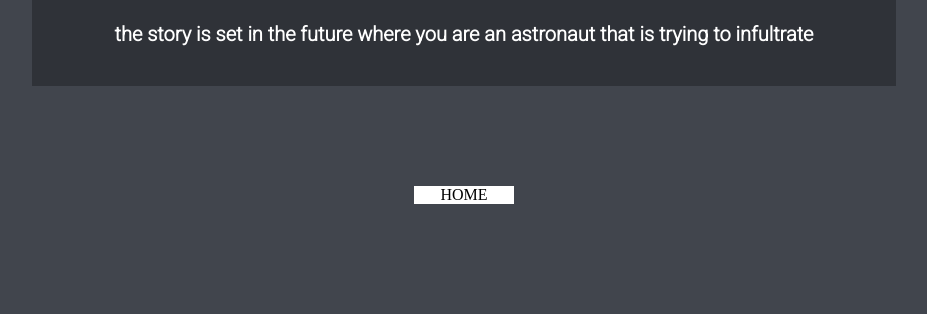
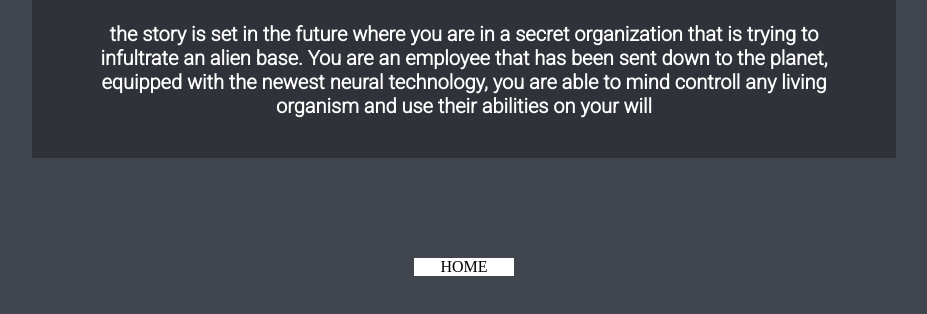
Before and after one commit to thehg0902/Embezze, a plain HTML site: page page4.html in a window 1280 px wide. Shown: the part 242-556 px from the top of the page, without its empty margins (176-1103 px from the left). Drawn offline with Linux system fonts and the light colour scheme.

Commit message:
Update page4.html

```diff
--- a/page4.html
+++ b/page4.html
@@ -43,7 +43,8 @@
     <div class="content">
       <center>
       <h2>Story</h2>
-      <b>the story is set in the future where you are an astronaut that is trying to infultrate </b>
+      <b>the story is set in the future where you are in a secret organization that is trying to infultrate an alien base. You are an employee that has been sent down to
+        the planet, equipped with the newest neural technology, you are able to mind controll any living organism and use their abilities on your will </b>
     </center>
    </div>
 
```
